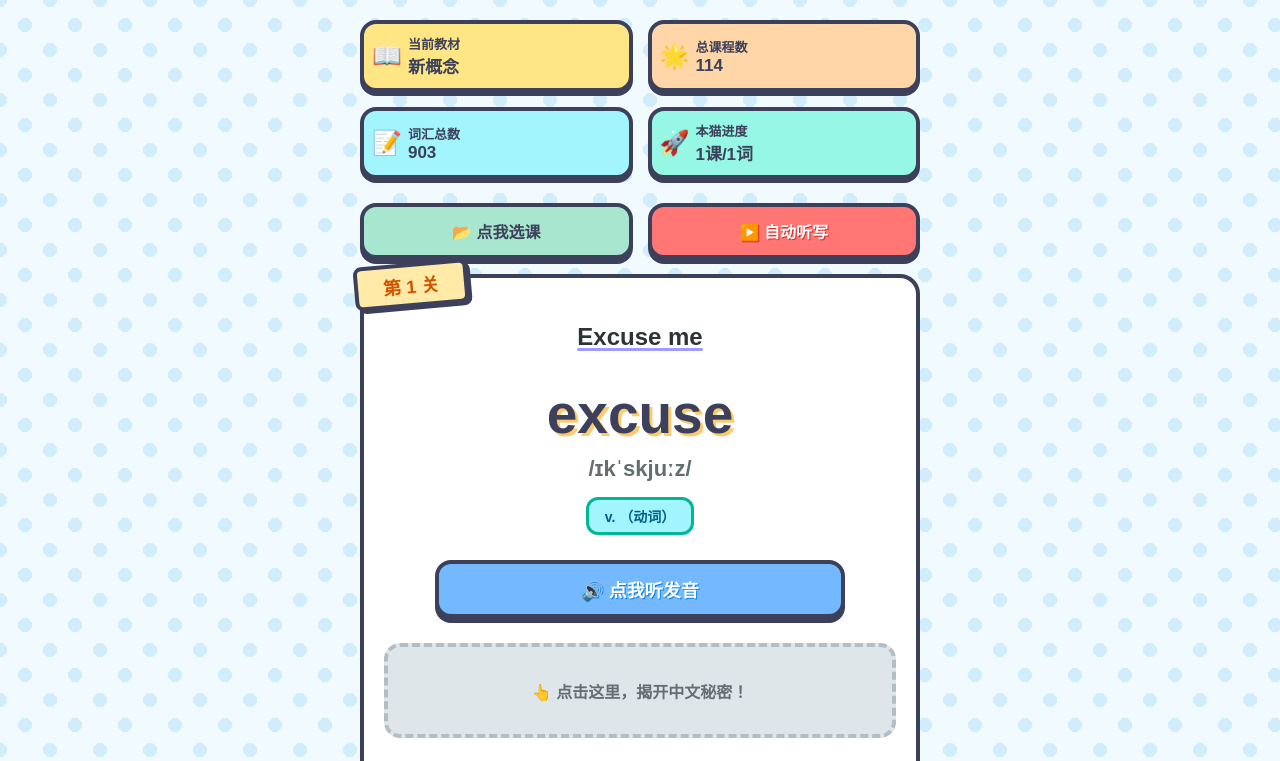
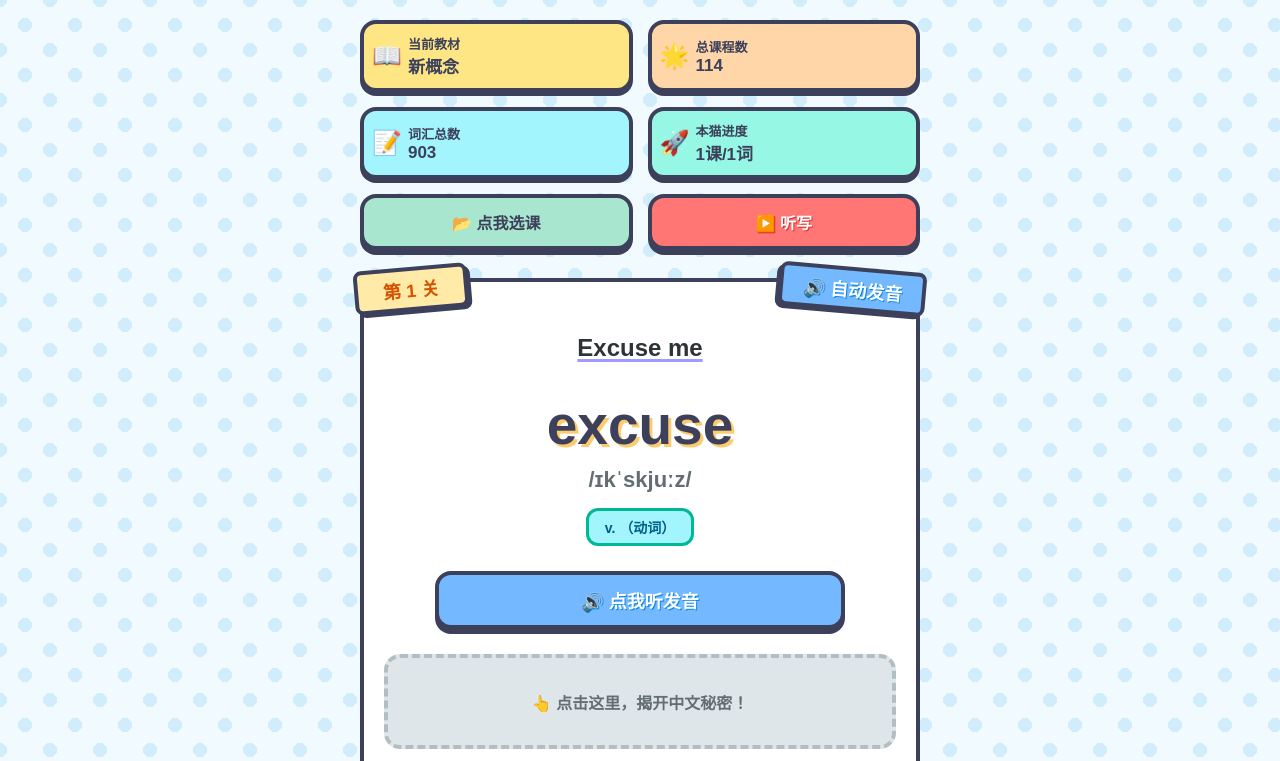
Before and after one commit to zimocc/new1, a Vue app: page / in a window 1280 px wide. Shown: the top 761 px of the page. Built offline with nearby package versions, Linux system fonts and the light colour scheme.

Commit message:
feat: refine word playback controls

```diff
--- a/src/App.vue
+++ b/src/App.vue
@@ -8,18 +8,27 @@ const currentWordIdx = ref(0)
 const showMeaning = ref(false)
 const showModal = ref(false)
 const isDictating = ref(false)
+const autoPlayEnabled = ref(false)
 let dictationTimer = null
+let isReadyForAutoPlay = false
 
 // 从 LocalStorage 加载数据
-onMounted(() => {
+onMounted(async () => {
   const savedLesson = localStorage.getItem('NCE_progress_lesson')
   const savedWord = localStorage.getItem('NCE_progress_word')
+  const savedAutoPlay = localStorage.getItem('NCE_auto_play_enabled')
   if (savedLesson !== null) {
     currentLessonIdx.value = parseInt(savedLesson, 10)
   }
   if (savedWord !== null) {
     currentWordIdx.value = Math.min(parseInt(savedWord, 10), Math.max(data[currentLessonIdx.value]?.words.length - 1, 0))
   }
+  if (savedAutoPlay !== null) {
+    autoPlayEnabled.value = savedAutoPlay === 'true'
+  }
+
+  await nextTick()
+  isReadyForAutoPlay = true
 })
 
 // 监听进度变化并保存 LocalStorage
@@ -27,6 +36,10 @@ watch([currentLessonIdx, currentWordIdx], () => {
   localStorage.setItem('NCE_progress_lesson', currentLessonIdx.value)
   localStorage.setItem('NCE_progress_word', currentWordIdx.value)
   showMeaning.value = false // 切换时默认隐藏意思
+})
+
+watch(autoPlayEnabled, (enabled) => {
+  localStorage.setItem('NCE_auto_play_enabled', enabled)
 })
 
 // 切换单词时滚动词表，确保当前选中项在列表容器内可见（不影响页面滚动）
@@ -49,6 +62,16 @@ watch(currentWordIdx, async () => {
   else if (activeRect.bottom > containerRect.bottom) {
     container.scrollTop += activeRect.bottom - containerRect.bottom + 10
   }
+})
+
+watch([currentLessonIdx, currentWordIdx], async () => {
+  if (!isReadyForAutoPlay || isDictating.value || !autoPlayEnabled.value) return
+
+  await nextTick()
+  const currentWordText = currentWordData.value?.word
+  if (!currentWordText) return
+
+  await playSpeech(currentWordText, true)
 })
 
 // 计算属性：全局统计
@@ -143,7 +166,20 @@ const playSpeech = (text, forceOverride = false) => {
 }
 
 const toggleMeaning = () => {
+  if (autoPlayEnabled.value) return
   showMeaning.value = !showMeaning.value
+}
+
+const isMeaningVisible = computed(() => autoPlayEnabled.value || showMeaning.value)
+
+const toggleAutoPlay = async () => {
+  if (isDictating.value) return
+
+  autoPlayEnabled.value = !autoPlayEnabled.value
+  if (!autoPlayEnabled.value) return
+
+  await nextTick()
+  await playSpeech(currentWordData.value?.word, true)
 }
 
 const executeNext = () => {
@@ -191,6 +227,7 @@ const toggleDictation = async () => {
     isPlaying.value = false
     if (currentSpeechResolve) { currentSpeechResolve(); currentSpeechResolve = null; }
   } else {
+    autoPlayEnabled.value = false
     isDictating.value = true
     const cycleId = ++dictationInstance
 
@@ -298,7 +335,7 @@ const scrollModalToTop = () => {
       <div class="header-tools">
         <button class="cute-btn btn-secondary" @click="openModal">📂 点我选课</button>
         <button class="cute-btn btn-danger" :class="{'btn-danger-active': isDictating}" @click="toggleDictation">
-          {{ isDictating ? '⏹ 停止播放' : '▶️ 自动听写' }}
+          {{ isDictating ? '⏹ 停止听写' : '▶️ 听写' }}
         </button>
       </div>
 
@@ -308,6 +345,11 @@ const scrollModalToTop = () => {
         <div class="tap-zone tap-right" @click="nextWord"></div>
 
         <div class="lesson-badge">第 {{ currentLessonData.lesson }} 关</div>
+        <button class="auto-sound-badge"
+                :class="{'auto-sound-badge-active': autoPlayEnabled}"
+                @click="toggleAutoPlay">
+          {{ autoPlayEnabled ? '🔊 关闭发音' : '🔊 自动发音' }}
+        </button>
         <h2 class="lesson-name">{{ currentLessonData.name || '闯关进行中...' }}</h2>
 
         <!-- 当前单词展示区 -->
@@ -322,8 +364,10 @@ const scrollModalToTop = () => {
           </button>
 
           <!-- 神秘翻译盒子 -->
-          <div class="meaning-box" @click="toggleMeaning" :class="{'revealed': showMeaning}">
-            <span v-if="!showMeaning" class="mystery-text">👆 点击这里，揭开中文秘密！</span>
+          <div class="meaning-box"
+               @click="toggleMeaning"
+               :class="{'revealed': isMeaningVisible, 'meaning-box-locked': autoPlayEnabled}">
+            <span v-if="!isMeaningVisible" class="mystery-text">👆 点击这里，揭开中文秘密！</span>
             <span v-else class="meaning-text">{{ currentWordData.cn }}</span>
           </div>
         </div>
@@ -403,7 +447,7 @@ html, body {
   padding: 20px;
   display: flex;
   flex-direction: column;
-  gap: 24px;
+  gap: 15px;
 }
 
 /* 儿童流行风格：粗黑边框、坚实投影 (Neo-brutalism) */
@@ -444,7 +488,7 @@ html, body {
 .learning-section {
   display: flex;
   flex-direction: column;
-  gap: 15px;
+  gap: 28px;
 }
 .header-tools {
   display: flex;
@@ -513,14 +557,42 @@ html, body {
   border: 4px solid #3d405b; box-shadow: 3px 3px 0 #3d405b;
   border-radius: 8px; z-index: 2; font-size: 18px;
 }
+.auto-sound-badge {
+  position: absolute;
+  top: -15px;
+  right: -10px;
+  background-color: #74b9ff;
+  color: #fff;
+  font-weight: 900;
+  font-size: 18px;
+  font-family: inherit;
+  text-shadow: 1px 1px 0px #0984e3;
+  padding: 5px 20px;
+  transform: rotate(5deg);
+  border: 4px solid #3d405b;
+  box-shadow: -3px 3px 0 #3d405b;
+  border-radius: 8px;
+  z-index: 12;
+  cursor: pointer;
+  transition: all 0.1s ease;
+}
+.auto-sound-badge:active {
+  transform: rotate(5deg) translateY(3px);
+  box-shadow: -1px 1px 0 #3d405b;
+}
+.auto-sound-badge-active {
+  background-color: #0984e3;
+  text-shadow: 1px 1px 0px #0652a3;
+}
 .lesson-name {
-  margin-top: 15px; font-size: 24px; color: #2d3436;
+  margin-top: 22px; font-size: 24px; color: #2d3436;
   text-decoration: underline; text-decoration-color: #a29bfe; text-decoration-thickness: 6px;
   white-space: nowrap; overflow: hidden; text-overflow: ellipsis; max-width: 100%; padding: 0 10px;
 }
 
 .word-display {
   margin-top: 25px;
+  position: relative;
   display: flex; flex-direction: column; align-items: center;
 }
 .word-text {
@@ -560,6 +632,12 @@ html, body {
 .meaning-box.revealed {
   background-color: #fffbdf; border: 4px solid #f39c12;
   box-shadow: 0 4px 0px #f39c12;
+}
+.meaning-box-locked {
+  cursor: default;
+}
+.meaning-box-locked:active {
+  transform: none;
 }
 .mystery-text { font-weight: 900; color: #636e72; font-size: 16px; }
 .meaning-text { font-size: 26px; font-weight: 900; color: #d35400; }
```
